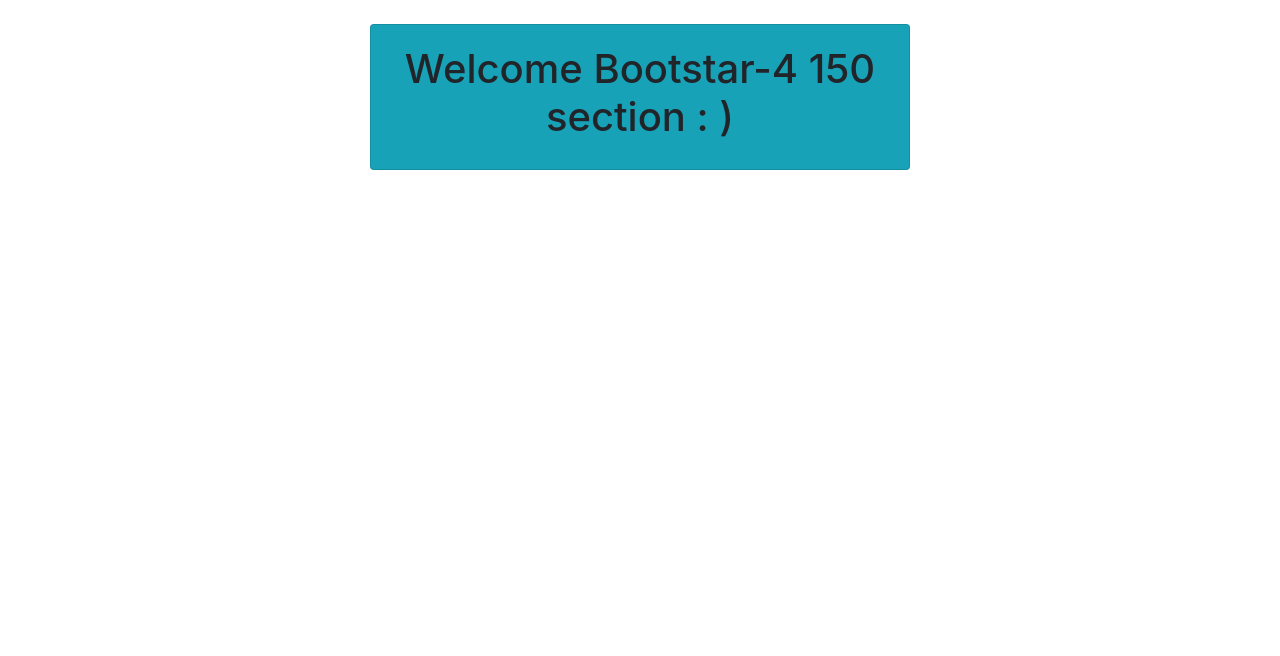
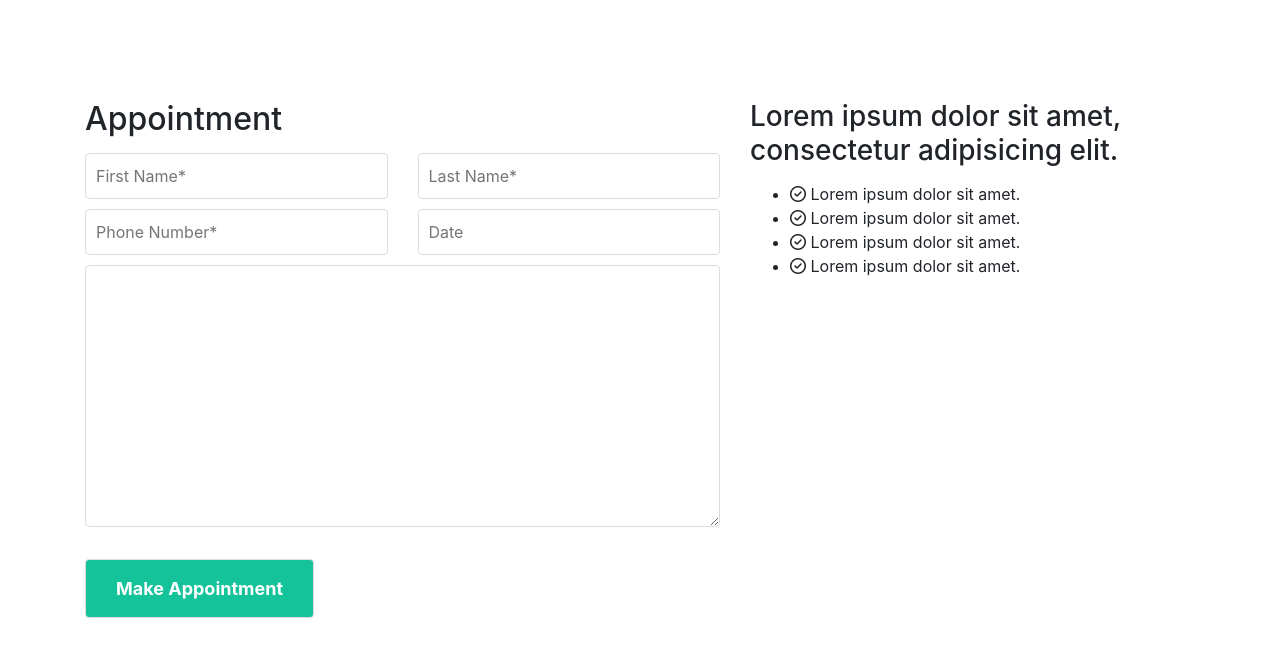
Before and after one commit to Zihad07/Bootstrap4_150_Section_Development, a plain HTML site: page index.html in a window 1280 px wide. Drawn offline with nearby package versions, Linux system fonts and the light colour scheme.

Commit message:
learn form style.

```diff
--- a/css/style.css
+++ b/css/style.css
@@ -0,0 +1,64 @@
+html,
+body {
+    height: 100%;
+}
+.alignleft  {
+    float: left;
+    margin-right: 15px;
+}
+
+.alignright {
+    float: right;
+    margin-left: 15px;
+}
+
+.aligncenter {
+    display: block;
+    margin: 0 auto 15px;
+}
+
+a:focus {outline: 0 solid;}
+
+img { width: 100%; height: auto;}
+
+h1,h2,h3,h4,h5,h6 {
+    margin: 0 0 15px;
+}
+
+.contact-form,
+.appointment-text
+{
+    padding-top: 100px;
+    padding-bottom: 100px;
+}
+
+.contact-form input,
+.contact-form textarea {
+    border: 1px solid #ddd;
+    border-radius: 4px;
+    width: 100%;
+}
+.contact-form input:focus,
+.contact-form textarea:focus {
+    outline: none;
+}
+
+input[type=] {
+
+
+}
+
+.contact-form input,.contact-form textarea {width: 100%;padding: 10px;margin-bottom: 10px;color: #333;}
+
+.contact-form input:focus, .contact-form texatarea:focus,.contact-form a:focus {
+    outline: none;
+}
+
+input[type="submit"] {
+    width: auto;
+    padding: 15px 30px;
+    background-color: #15c39a;
+    color: #fff;
+    font-size:18px;
+    font-weight:bold;
+}
--- a/index.html
+++ b/index.html
@@ -7,7 +7,13 @@
 
     <!-- Bootstrap CSS -->
     <link rel="stylesheet" href="https://cdn.jsdelivr.net/npm/bootstrap@4.5.3/dist/css/bootstrap.min.css" integrity="sha384-TX8t27EcRE3e/ihU7zmQxVncDAy5uIKz4rEkgIXeMed4M0jlfIDPvg6uqKI2xXr2" crossorigin="anonymous">
-    <link rel="stylesheet" href="https://cdnjs.cloudflare.com/ajax/libs/font-awesome/5.15.1/css/all.min.css" integrity="sha512-+4zCK9k+qNFUR5X+cKL9EIR+ZOhtIloNl9GIKS57V1MyNsYpYcUrUeQc9vNfzsWfV28IaLL3i96P9sdNyeRssA==" crossorigin="anonymous" />
+
+    <link
+    href="https://code.jquery.com/ui/1.10.4/themes/ui-lightness/jquery-ui.css"
+    rel="stylesheet"
+    />
+
+
 
     <link rel="stylesheet" href="./css/style.css">
 
@@ -15,20 +21,59 @@
   </head>
   <body>
 
-    <div class="container">
+    <div class="section-padding">
+      <div class="section-bg"></div>
+      <div class="container">
         <div class="row">
-            <div class="col-md-6 mx-auto py-4">
-                <div class="card card-body text-center bg-info">
-                    <h1>Welcome Bootstar-4 150 section : )</h1>
+          <div class="col-md-7">
+            <div class="contact-form">
+              <h2 class="absolute-text">Appointment</h2>
+              <form action="inde.html">
+
+                <div class="row">
+                  <div class="col-md-6">
+                    <input type="text" name="first_name" id="" placeholder="First Name*">
+                  </div>
+                  <div class="col-md-6">
+                    <input type="text" name="last_name" id="" placeholder="Last Name*">
+                  </div>
                 </div>
+
+                <div class="row">
+                  <div class="col-md-6">
+                    <input type="tel" name="phone" id="" placeholder="Phone Number*">
+                  </div>
+                  <div class="col-md-6">
+                    <input type="text" name="date" id="datepick" placeholder="Date">
+                  </div>
+                </div>
+
+                <p><textarea name="message" id="message" cols="30" rows="10"></textarea></p>
+                <p><input type="submit" value="Make Appointment"></p>
+              </form>
             </div>
+
+          </div>
+          <div class="col-md-5">
+            <div class="appointment-text">
+              <h3>Lorem ipsum dolor sit amet, consectetur adipisicing elit.</h3>
+              <ul>
+                <li><i class="far fa-check-circle"></i> Lorem ipsum dolor sit amet.</li>
+                <li><i class="far fa-check-circle"></i> Lorem ipsum dolor sit amet.</li>
+                <li><i class="far fa-check-circle"></i> Lorem ipsum dolor sit amet.</li>
+                <li><i class="far fa-check-circle"></i> Lorem ipsum dolor sit amet.</li>
+              </ul>
+            </div>
+          </div>
         </div>
+      </div>
     </div>
 
 
 
     <!-- Option 1: jQuery and Bootstrap Bundle (includes Popper) -->
     <script src="https://code.jquery.com/jquery-3.5.1.min.js" integrity="sha256-9/aliU8dGd2tb6OSsuzixeV4y/faTqgFtohetphbbj0=" crossorigin="anonymous"></script>
+    <script src="https://kit.fontawesome.com/bcf2389bb5.js" crossorigin="anonymous"></script>
     <!-- <script src="https://code.jquery.com/jquery-3.5.1.slim.min.js" integrity="sha384-DfXdz2htPH0lsSSs5nCTpuj/zy4C+OGpamoFVy38MVBnE+IbbVYUew+OrCXaRkfj" crossorigin="anonymous"></script> -->
     <script src="https://cdn.jsdelivr.net/npm/bootstrap@4.5.3/dist/js/bootstrap.bundle.min.js" integrity="sha384-ho+j7jyWK8fNQe+A12Hb8AhRq26LrZ/JpcUGGOn+Y7RsweNrtN/tE3MoK7ZeZDyx" crossorigin="anonymous"></script>
 
@@ -38,6 +83,16 @@
     <script src="https://cdn.jsdelivr.net/npm/bootstrap@4.5.3/dist/js/bootstrap.min.js" integrity="sha384-w1Q4orYjBQndcko6MimVbzY0tgp4pWB4lZ7lr30WKz0vr/aWKhXdBNmNb5D92v7s" crossorigin="anonymous"></script>
     -->
 
+
+<script src="https://code.jquery.com/jquery-1.12.4.min.js"></script>
+<script src="https://code.jquery.com/ui/1.10.4/jquery-ui.js"></script>
+
+<script>
+  $(function(){
+    $("#datepick").datepicker();
+  })
+</script>
+
     <!-- Optional JavaScript; choose one of the two! -->
     <script src="./js/app.js"></script>
   </body>
```
